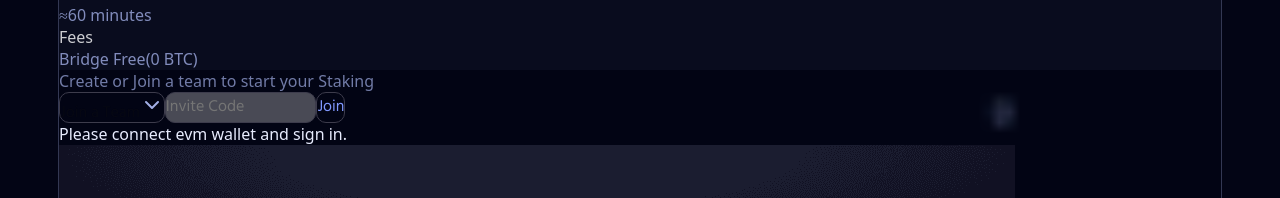
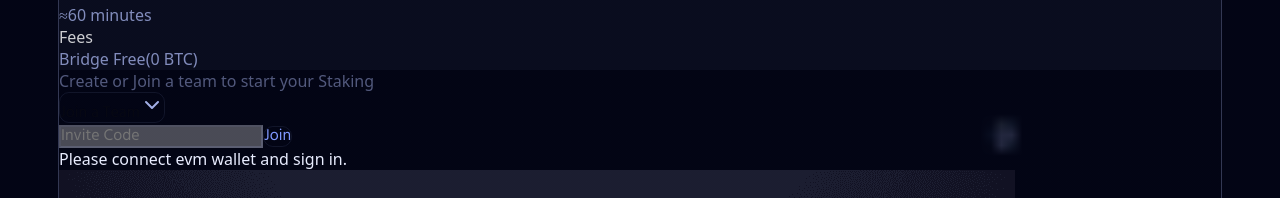
Before and after one commit to top-rated-code-cooker/ailayer, a React (Vite) app: page / in a window 1280 px wide. Shown: the part 10848-11046 px from the top of the page. Built offline with nearby package versions, Linux system fonts and the light colour scheme.

Commit message:
working with tab

```diff
--- a/src/components/mainframe/index.tsx
+++ b/src/components/mainframe/index.tsx
@@ -219,7 +219,7 @@ export default function MainFrame( {isConnected} : MainFrameProps) {
 						</div>
 
 						<div>
-							<div style={{backgroundColor: 'rgba(3, 5, 21, .5)'}} className="pt-2 px-2 md:pt-8 md:px-8 g-tab-bg-gradient2" id="headlessui-tabs-panel-:R1l9nnicda:" role="tabpanel"  data-headlessui-state="selected" aria-labelledby="headlessui-tabs-tab-:R1d9nnicda:">
+							<div className="pt-2 px-2 md:pt-8 md:px-8 g-tab-bg-gradient2" id="headlessui-tabs-panel-:R1l9nnicda:" role="tabpanel"  data-headlessui-state="selected" aria-labelledby="headlessui-tabs-tab-:R1d9nnicda:">
 								{selectTab != "history" &&
 								<div style={{opacity: 1, transform: 'translateY(0px) translateZ(0px)'}}>
 									<div className="flex flex-col justify-between">
@@ -375,13 +375,13 @@ export default function MainFrame( {isConnected} : MainFrameProps) {
 															</div>
 														</div>
 
-															<div className="flex items-center gap-2 text-sm">
+															<div className="flex items-center gap-2 text-sm my-1">
 																<span className="text-primary">Balance:</span>
 																<span></span>
 																<img src={selectedCoin.img} className="w-4 h-4 rounded-full" alt=""/>
 															</div>
 
-														<div className="mt-4">
+														<div className="mt-7">
 															<div className="flex justify-between">
 																<h3 className="text-primary/70">Fee Rate
 																</h3>
@@ -468,19 +468,23 @@ export default function MainFrame( {isConnected} : MainFrameProps) {
 
 									</div>
 											}
-											<div className="text-primary/70 mb-1 mt-10">Create or Join a team to start your Staking
+											<div className="p-8 -mx-8 overflow-visible bg-gradient-to-b from-primary/0 to-primary/5 ">
+											<div className="text-primary/50 text mb-3">Create or Join a team to start your Staking
 											</div>
-											<div style={{display: 'inline-flex'}} className="flex flex-row flex-wrap justify-start items-center gap-4">
-												<button className="flex items-center gap-12 p-3 main-radius disabled:cursor-not-allowed" id="headlessui-listbox-button-:r6b:" type="button" aria-haspopup="listbox" aria-expanded="false" disabled data-headlessui-state="disabled">
+											<div className="flex flex-row flex-wrap justify-start items-center gap-4">
+												<button className="flex items-center gap-12 p-3 border border-primary/10 border-solid main-radius disabled:cursor-not-allowed" id="headlessui-listbox-button-:r6b:" type="button" aria-haspopup="listbox" aria-expanded="false" disabled data-headlessui-state="disabled">
 													<span>Join a Team
 													</span>
 													<svg xmlns="http://www.w3.org/2000/svg" width="24" height="24" viewBox="0 0 24 24" fill="none" stroke="currentColor" stroke-width="2" stroke-linecap="round" stroke-linejoin="round" className="w-4 h-4 text-primary"><polyline points="6 9 12 15 18 9"></polyline>
 													</svg>
 												</button>
-												<input style={{width: '45%'}} disabled placeholder="Invite Code" className="border p-3 disabled:cursor-not-allowed outline-none bg-transparent main-radius" type="text"/>
-												<button disabled className="text-sharp p-3 main-radius disabled:cursor-not-allowed">
-													Join
-												</button>
+												<div className="flex flex-row justify-between items-center gap-4">
+													<input  disabled placeholder="Invite Code" className="border p-3 disabled:cursor-not-allowed outline-none bg-transparent rounded-lg border-primary/20" type="text"/>
+													<button disabled className="text-sharp p-3 main-radius disabled:cursor-not-allowed border border-primary/10 border-solid">
+														Join
+													</button>
+												</div>
+											</div>
 											</div>
 											{isConnected ?
 												(
--- a/src/index.css
+++ b/src/index.css
@@ -210,3 +210,19 @@ html {
   background: radial-gradient(73.65% 73.65% at 50% 0,rgba(161,174,229,.25) 0,rgba(161,174,229,.083) 61.8%,rgba(161,174,229,0) 100%);
   color:white;
 }
+.g-tab-bg-gradient2{
+  background: linear-gradient(0deg,rgba(3,5,21,.5),rgba(3,5,21,.5)),radial-gradient(73.65% 73.65% at 50% 0,rgba(161,174,229,.25) 0,rgba(161,174,229,.083) 61.8%,rgba(161,174,229,0) 100%);
+}
+.to-primary\/5{
+  --tw-gradient-to: rgba(161,174,229,.05) var(--tw-gradient-to-position);
+}
+
+.from-primary\/0{
+  --tw-gradient-from: rgba(161,174,229,0) var(--tw-gradient-from-position);
+  --tw-gradient-stops:   var(--tw-gradient-from), var(--tw-gradient-to);
+
+}
+
+.text-primary\/50{
+  color: rgba(161,174,229,.5);
+}
```
